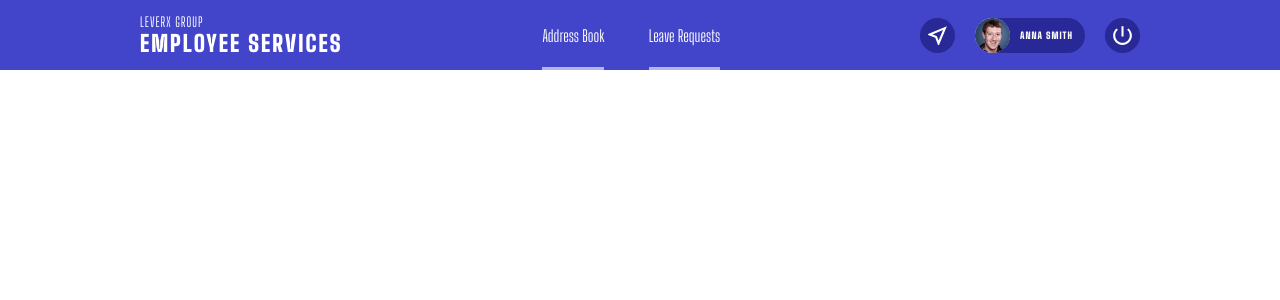
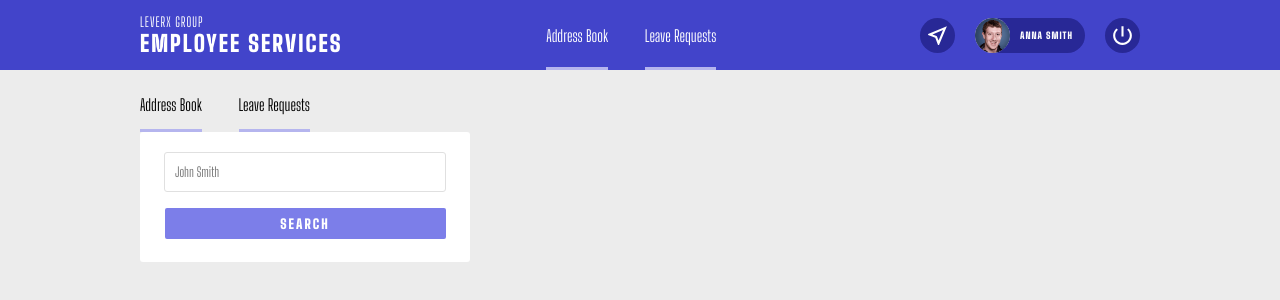
Before and after one commit to Gadzilla143/webpack, a plain HTML site: page index.html in a window 1280 px wide. Drawn offline with Linux system fonts and the light colour scheme.

Commit message:
feat: add user-list & search-form

```diff
--- a/index.html
+++ b/index.html
@@ -7,7 +7,8 @@
     <meta name="viewport" content="width=device-width, initial-scale=1.0">
     <link rel="stylesheet" href="style.css">
     <link rel="preconnect" href="https://fonts.gstatic.com">
-    <link href="https://fonts.googleapis.com/css2?family=Big+Shoulders+Display:wght@400;900&display=swap" rel="stylesheet">
+    <link href="https://fonts.googleapis.com/css2?family=Big+Shoulders+Display:wght@400;900&display=swap"
+        rel="stylesheet">
 
     <title>Document</title>
 </head>
@@ -29,20 +30,42 @@
             </div>
             <div class="header__user-panel">
                 <div class="header__item">
-                    <img src='./assets/near.svg' alt="near"/>
+                    <img src='./assets/near.svg' alt="near" />
                 </div>
                 <div class="header__user">
-                    <img src='./assets/user.png' alt="user"/>
+                    <img src='./assets/user.png' alt="user" />
                     <h2>ANNA SMITH</h2>
                 </div>
                 <div class="header__item">
-                    <img src='./assets/exit.svg' alt="exit"/>
+                    <img src='./assets/exit.svg' alt="exit" />
                 </div>
 
             </div>
         </div>
     </header>
-    <div id="container" class="container">
+    <div class="main">
+        <div class="main-wrapper">
+            <div class="search-block">
+                <div class="tabs">
+                    <div class="tabs__element search">
+                        Address Book
+                    </div>
+                    <div class="tabs__element search">
+                        Leave Requests
+                    </div>
+                </div>
+
+                <form class="search-form">
+                    <input class="search-form__input" placeholder="John Smith">
+                    <button class="search-form__button">SEARCH</button>
+                </form>
+
+
+            </div>
+        </div>
+        <!-- <div id="container" class="container"></div> -->
+    </div>
+
     </div>
     <script src="index.js"></script>
 </body>
--- a/index.js
+++ b/index.js
@@ -1,29 +1,47 @@
-// const data = [
-//     {
-//         dada: '222',
-//         nene: '222'
-//     },
-//     {
-//         dada: '333',
-//         nene: '333'
-//     },
-//     {
-//         dada: '444',
-//         nene: '444'
-//     },
-//     {
-//         dada: '222',
-//         nene: '222'
-//     },
-//     {
-//         dada: '333',
-//         nene: '333'
-//     },
-//     {
-//         dada: '444',
-//         nene: '444'
-//     }
-// ]
+const userList = [
+    {
+        name: 'Dzmitry Antonenka',
+        nativeName: 'Дмитрий Антоненка',
+        department: 'Web & Mobile',
+        avatar: '',
+        room: '1608'
+    },
+    {
+        name: 'Aleh Zhukau',
+        nativeName: 'Олег Жуков',
+        department: 'Web & Mobile',
+        avatar: '',
+        room: '1608'
+    },
+    {
+        name: 'Maxim Podolsky',
+        nativeName: 'Максим Подольский',
+        department: 'Web & Mobile',
+        avatar: '',
+        room: '1608'
+    },
+    {
+        name: 'Anna Belova',
+        nativeName: 'Анна Белова',
+        department: 'Web & Mobile',
+        avatar: '',
+        room: '1608'
+    },
+    {
+        name: 'Vitaliy Vlasov',
+        nativeName: 'Виталий Власов',
+        department: 'Web & Mobile',
+        avatar: '',
+        room: '1608'
+    },
+    {
+        name: 'Stepan Smirnov',
+        nativeName: 'Степан Смирнов',
+        department: 'Web & Mobile',
+        avatar: '',
+        room: '1608'
+    }
+]
 
 
 
--- a/style.css
+++ b/style.css
@@ -2,6 +2,11 @@
     margin: 0;
     padding: 0;
     font-family: 'Big Shoulders Display', cursive;
+
+}
+
+body {
+    background-color: rgb(236, 236, 236);
 }
 
 .header {
@@ -95,8 +100,8 @@
 .tabs {
     display: flex;
     color: white;
-    width: 222px;
-    justify-content: space-around;
+    width: 170px;
+    justify-content: space-between;
 }
 
 .tabs__element {
@@ -106,9 +111,54 @@
     border-bottom: 3px solid rgb(181, 181, 238);
 }
 
+.main {
+    padding-top: 22px;
+    display: flex;
+    justify-content: center;
+}
 
+.main-wrapper {
+    width: 1000px;
+}
 
+.search {
+    padding-bottom: 15px;
+    color: black;
+}
 
+.search-form {
+
+    border-radius: 3px;
+    width: 330px;
+    height: 130px;
+    background-color: white;
+    display: flex;
+    flex-direction: column;
+    justify-content: space-around;
+    align-items: center;
+}
+
+.search-form__input {
+    border: 1px solid rgb(224, 224, 224);
+    border-radius: 3px;
+    margin-top: 13px;
+    width: 260px;
+    height: 28px;
+    padding: 5px 10px;
+}
+
+.search-form__button {
+    border-color: rgb(124, 126, 233);
+    border: solid;
+    border-radius: 5px;
+    margin-bottom: 13px;
+    background-color: rgb(124, 126, 233);
+    color: white;
+    letter-spacing: 2px;
+    font-weight: 600;
+    width: 287px;
+    height: 37px;
+}
 /* TEST BOY */
 
 
```
